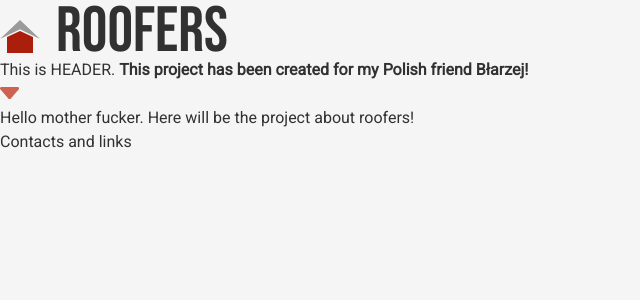
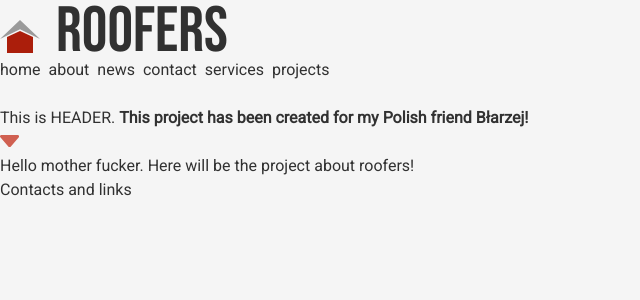
Before and after one commit to PavelNovik/roofer, a React (Vite) app: page / in a window 1280 px wide. Shown: the top 300 px of the page, without its empty margins (0-640 px from the left). Built offline with nearby package versions, Linux system fonts and the light colour scheme.

Commit message:
add menu list

```diff
--- /dev/null
+++ b/src/components/layout/header/header.module.scss
@@ -0,0 +1,4 @@
+.menuList {
+  display: flex;
+  gap: 0.5rem;
+}
--- a/src/components/layout/header/header.tsx
+++ b/src/components/layout/header/header.tsx
@@ -1,10 +1,20 @@
 import { Logo } from '@/components/ui/logo/logo'
+import { Typography } from '@/components/ui/typography/typography'
+import s from './header.module.scss'
 
 export const Header = () => {
   return (
     <header style={{ marginTop: '20px' }}>
       <Logo />
+      <div className={s.menuList}>
+        {menuList.map(i => (
+          <Typography>{i}</Typography>
+        ))}
+      </div>
+      <br />
       This is HEADER. <b>This project has been created for my Polish friend Błarzej!</b>
     </header>
   )
 }
+
+const menuList = ['home', 'about', 'news', 'contact', 'services', 'projects']
```
